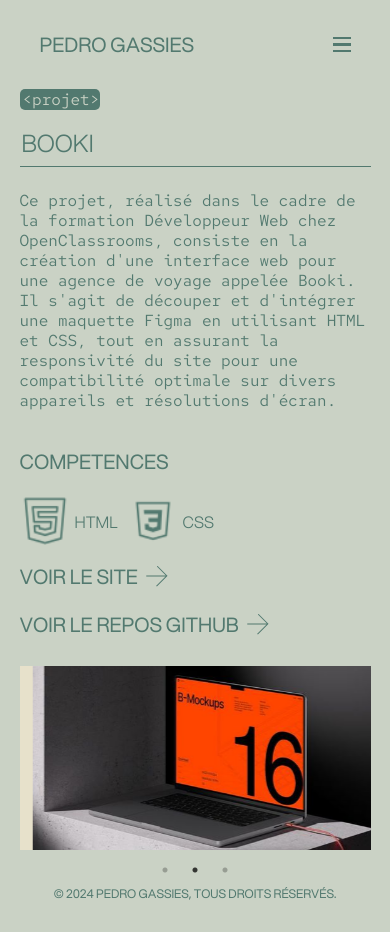
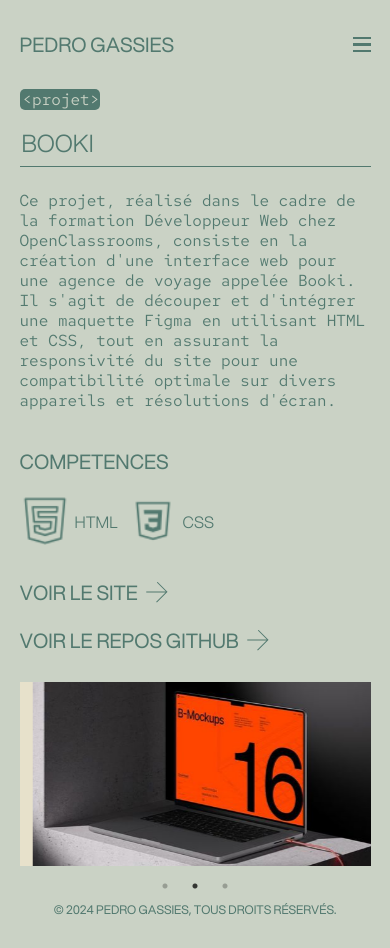
Before and after one commit to PedroGassies/Portfolio, a Next.js app in the folder portfolio/: page /projet/1 in a window 390 px wide. Built offline with nearby package versions, Linux system fonts and the light colour scheme.

Commit message:
modif mobile

```diff
--- a/portfolio/src/components/Header/Header.module.css
+++ b/portfolio/src/components/Header/Header.module.css
@@ -72,7 +72,7 @@
     background-color: inherit;
   }
   .nav {
-    padding: 30px 20px;
+    padding: 30px 0;
   }
 
   .nav ul {
--- a/portfolio/src/components/ProjectCard/ProjectCard.module.css
+++ b/portfolio/src/components/ProjectCard/ProjectCard.module.css
@@ -1,6 +1,7 @@
 .links{
     display: flex;
     flex-direction: column;
+    margin-top:16px;
 }
 .links a{
     margin-top:16px;
```
